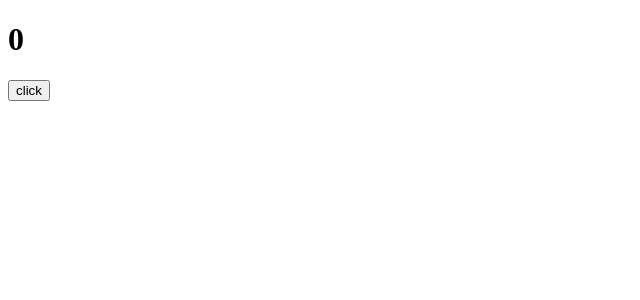
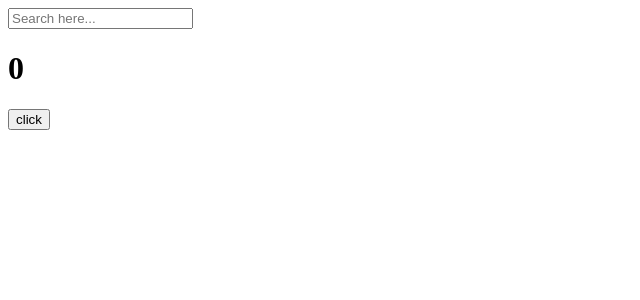
Before and after one commit to HBSPS/securious_react, a React (Create React App) app in the folder react_cra/: page / in a window 1280 px wide. Shown: the top 300 px of the page, without its empty margins (0-640 px from the left). Built offline with nearby package versions, Linux system fonts and the light colour scheme.

Commit message:
[6.2] useEffect Deps

```diff
--- a/react_cra/src/App.js
+++ b/react_cra/src/App.js
@@ -2,10 +2,23 @@
 
 function App() {
   const [counter, setValue] = useState(0);
+  const [keyword, setKeyword] = useState('');
   const onClick = () => setValue((prev) => prev + 1);
+  const onChange = (event) => setKeyword(event.target.value);
+
+  useEffect(() => {
+    console.log('RUN FOR once');
+  }, []);
+  useEffect(() => {
+    console.log('RUN FOR counter');
+  }, [counter]);
+  useEffect(() => {
+    console.log('RUN FOR keyword');
+  }, [keyword]);
 
   return (
     <div>
+      <input value={keyword} onChange={onChange} type='text' placeholder='Search here...' />
       <h1>{counter}</h1>
       <button onClick={onClick}>click</button>
     </div>
```
